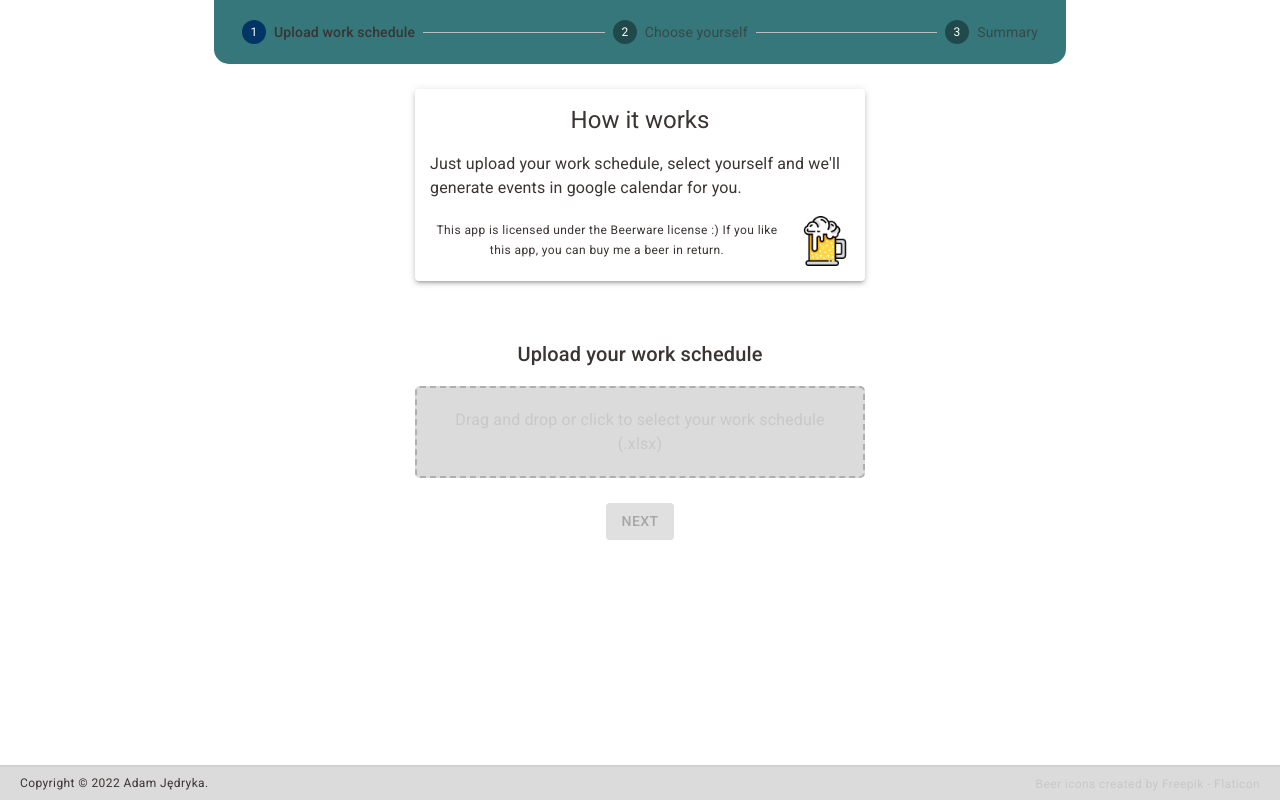
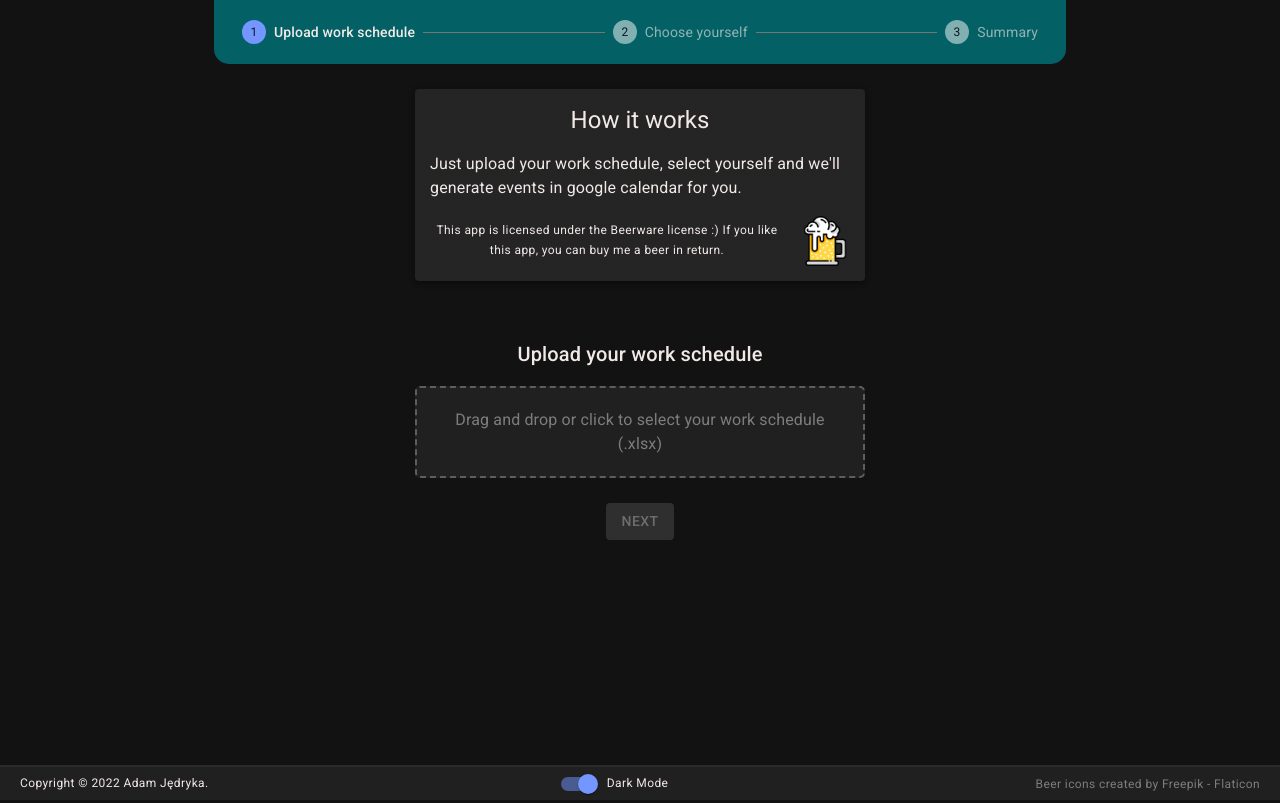
Before and after one commit to Zummek/homla-gcalendar-generator, a React (Create React App) app: page / in a window 1280 px wide. Built offline with nearby package versions, Linux system fonts and the light colour scheme.

Commit message:
Update light colors

```diff
--- a/src/component/Footer/Footer.tsx
+++ b/src/component/Footer/Footer.tsx
@@ -1,4 +1,8 @@
-import { Typography } from '@mui/material';
+import { FormControlLabel, Switch, Typography } from '@mui/material';
+import { useTranslation } from 'react-i18next';
+import { useDispatch, useSelector } from 'react-redux';
+import { RootState } from '../../store/rootReducer';
+import { changeTheme } from '../../styles/theme/slice';
 import { Column, Row } from '../Flex';
 import { Credit, FooterWrapper } from './styled';
 
@@ -11,7 +15,16 @@ interface FooterProps {
 }
 
 const Footer = ({ credit }: FooterProps) => {
+  const { t } = useTranslation();
+  const dispatch = useDispatch();
   const year = new Date().getFullYear();
+  const mode = useSelector((state: RootState) => state.theme.selected);
+
+  const changeMode = () => {
+    dispatch(changeTheme(mode === 'dark' ? 'light' : 'dark'));
+  };
+
+  console.log(mode);
 
   return (
     <FooterWrapper>
@@ -21,10 +34,20 @@ const Footer = ({ credit }: FooterProps) => {
             Copyright © {year} Adam Jędryka.
           </Typography>
         </Column>
+        <Column>
+          <FormControlLabel
+            control={<Switch checked={mode === 'dark'} onChange={changeMode} />}
+            label={
+              <Typography variant="caption" noWrap>
+                {t('footer.darkMode')}
+              </Typography>
+            }
+          />
+        </Column>
         <Column justifyContent="center">
           {credit && (
             <Credit href={credit.href} title={credit.title}>
-              <Typography variant="caption" lineHeight={1.2}>
+              <Typography variant="caption" lineHeight={1.2} align="right">
                 {credit.text}
               </Typography>
             </Credit>
--- a/src/component/Footer/styled.ts
+++ b/src/component/Footer/styled.ts
@@ -11,6 +11,7 @@ export const FooterWrapper = styled.footer`
 `;
 
 export const Credit = styled.a`
+  text-align: right;
   color: ${({ theme }) => theme.text.low};
   line-height: 1;
   text-decoration: none;
--- a/src/locales/en/translation.json
+++ b/src/locales/en/translation.json
@@ -2,6 +2,9 @@
   "common": {
     "next": "Next",
     "back": "Back"
+  },
+  "footer": {
+    "darkMode": "Dark Mode"
   },
   "home": {
     "uploadWorkSchedule": "Upload work schedule",
--- a/src/page/HomePage/StepSelectPerson.tsx
+++ b/src/page/HomePage/StepSelectPerson.tsx
@@ -15,7 +15,7 @@ interface StepSelectPersonProps {
 const StepSelectPerson = ({ allowNextStep }: StepSelectPersonProps) => {
   const [persons, setPersons] = useState<XlsPerson[]>([]);
   const [selectedPersonValue, setSelectedPersonValue] = useState<XlsPerson | null>(null);
-  const { file, selectedPerson } = useSelector((state: RootState) => state.creatorSlice);
+  const { file, selectedPerson } = useSelector((state: RootState) => state.creator);
   const { t } = useTranslation();
   const dispatch = useDispatch();
 
--- a/src/page/HomePage/StepSummary.tsx
+++ b/src/page/HomePage/StepSummary.tsx
@@ -41,7 +41,7 @@ const StepSummary = () => {
   const [totalWorkingDays, setTotalWorkingDays] = useState<number | null>(null);
   const [totalWorkingHours, setTotalWorkingHours] = useState<number | null>(null);
   const [workingDays, setWorkingDays] = useState<WorkingDay[]>([]);
-  const { file, selectedPerson, firstPerson } = useSelector((state: RootState) => state.creatorSlice);
+  const { file, selectedPerson, firstPerson } = useSelector((state: RootState) => state.creator);
   const { t } = useTranslation();
 
   useEffect(() => {
--- a/src/page/HomePage/styled.ts
+++ b/src/page/HomePage/styled.ts
@@ -90,7 +90,7 @@ export const CustomA = styled.a`
   color: ${({ theme }) => theme.text.primary};
   &:hover {
     text-decoration: underline;
-    color: ${({ theme }) => theme.text.secondary};
+    color: ${({ theme }) => theme.primary.main};
   }
 `;
 
--- a/src/store/rootReducer.ts
+++ b/src/store/rootReducer.ts
@@ -7,8 +7,8 @@ import creatorSlice from '../page/HomePage/creatorSlice';
 import themeSlice from '../styles/theme/slice';
 
 const rootReducer = combineReducers({
-  creatorSlice,
-  themeSlice
+  creator: creatorSlice,
+  theme: themeSlice
 });
 
 export type RootState = ReturnType<typeof rootReducer>;
--- a/src/styles/MaterialThemeProvider.tsx
+++ b/src/styles/MaterialThemeProvider.tsx
@@ -1,6 +1,7 @@
 import { createTheme, ThemeProvider } from '@mui/material/styles';
 import React from 'react';
 import { useSelector } from 'react-redux';
+import { RootState } from '../store/rootReducer';
 import { selectTheme, selectThemeKey } from './theme/slice/selectors';
 
 interface MaterialThemeProviderProps {
@@ -8,8 +9,12 @@ interface MaterialThemeProviderProps {
 }
 
 const MaterialThemeProvider: React.FC<MaterialThemeProviderProps> = (props) => {
-  const themeMode = useSelector(selectThemeKey);
-  const themeColors = useSelector(selectTheme);
+  const state = useSelector((state: RootState) => state);
+  const themeMode = selectThemeKey(state);
+  const themeColors = selectTheme(state);
+
+  console.log({ state });
+  console.log({ themeMode });
 
   const theme = React.useMemo(
     () =>
@@ -22,6 +27,8 @@ const MaterialThemeProvider: React.FC<MaterialThemeProviderProps> = (props) => {
     [themeMode, themeColors]
   );
 
+  console.log({ theme });
+
   return <ThemeProvider theme={theme}>{React.Children.only(props.children)}</ThemeProvider>;
 };
 
--- a/src/styles/theme/customPalette.ts
+++ b/src/styles/theme/customPalette.ts
@@ -1,14 +1,14 @@
 const lightPalette = {
   primary: {
-    main: '#003566'
+    main: '#9ab2f5'
   },
   secondary: {
-    main: '#35777a'
+    main: '#d0ecf5'
   },
   text: {
-    primary: '#3a3433',
+    primary: '#121111',
     secondary: 'rgba(58, 52, 51, 0.7)',
-    low: 'rgb(200, 200, 200)',
+    low: 'rgb(100, 100, 100)',
     placeholder: 'rgba(0,0,0,0.2)'
   },
   background: {
@@ -26,7 +26,7 @@ const lightPalette = {
   actions: {
     negative: '#ff0000',
     positive: '#00ff00',
-    positive40: 'rgba(0, 255, 0, 0.4)',
+    positive40: 'rgba(0, 200, 0)',
     warning: '#ffa500',
     focused: '#2196f3'
   }
--- a/src/styles/theme/slice/index.ts
+++ b/src/styles/theme/slice/index.ts
@@ -3,7 +3,7 @@ import { getThemeFromStorage } from '../utils';
 import { ThemeKeyType, ThemeState } from './types';
 
 export const initialState: ThemeState = {
-  selected: getThemeFromStorage() || 'system'
+  selected: getThemeFromStorage() || 'dark'
 };
 
 const themeSlice = createSlice({
--- a/src/styles/theme/slice/selectors.ts
+++ b/src/styles/theme/slice/selectors.ts
@@ -12,6 +12,7 @@ export const selectTheme = createSelector([(state: RootState) => state.theme ||
 });
 
 export const selectThemeKey = createSelector([(state: RootState) => state.theme || initialState], (theme) => {
+  console.log('selectThemeKey', theme);
   if (theme.selected === 'system') {
     return isSystemDark ? 'dark' : 'light';
   }
--- a/src/styles/theme/utils.ts
+++ b/src/styles/theme/utils.ts
@@ -4,10 +4,10 @@ import { ThemeKeyType } from './slice/types';
 export const isSystemDark = window?.matchMedia ? window.matchMedia('(prefers-color-scheme: dark)')?.matches : undefined;
 
 export function saveTheme(theme: ThemeKeyType) {
-  window.localStorage && localStorage.setItem('selectedTheme', theme);
+  window.localStorage && localStorage.setItem('selected', theme);
 }
 
 /* istanbul ignore next line */
 export function getThemeFromStorage(): ThemeKeyType | null {
-  return window.localStorage ? (localStorage.getItem('selectedTheme') as ThemeKeyType) || null : null;
+  return window.localStorage ? (localStorage.getItem('selected') as ThemeKeyType) || null : null;
 }
```
